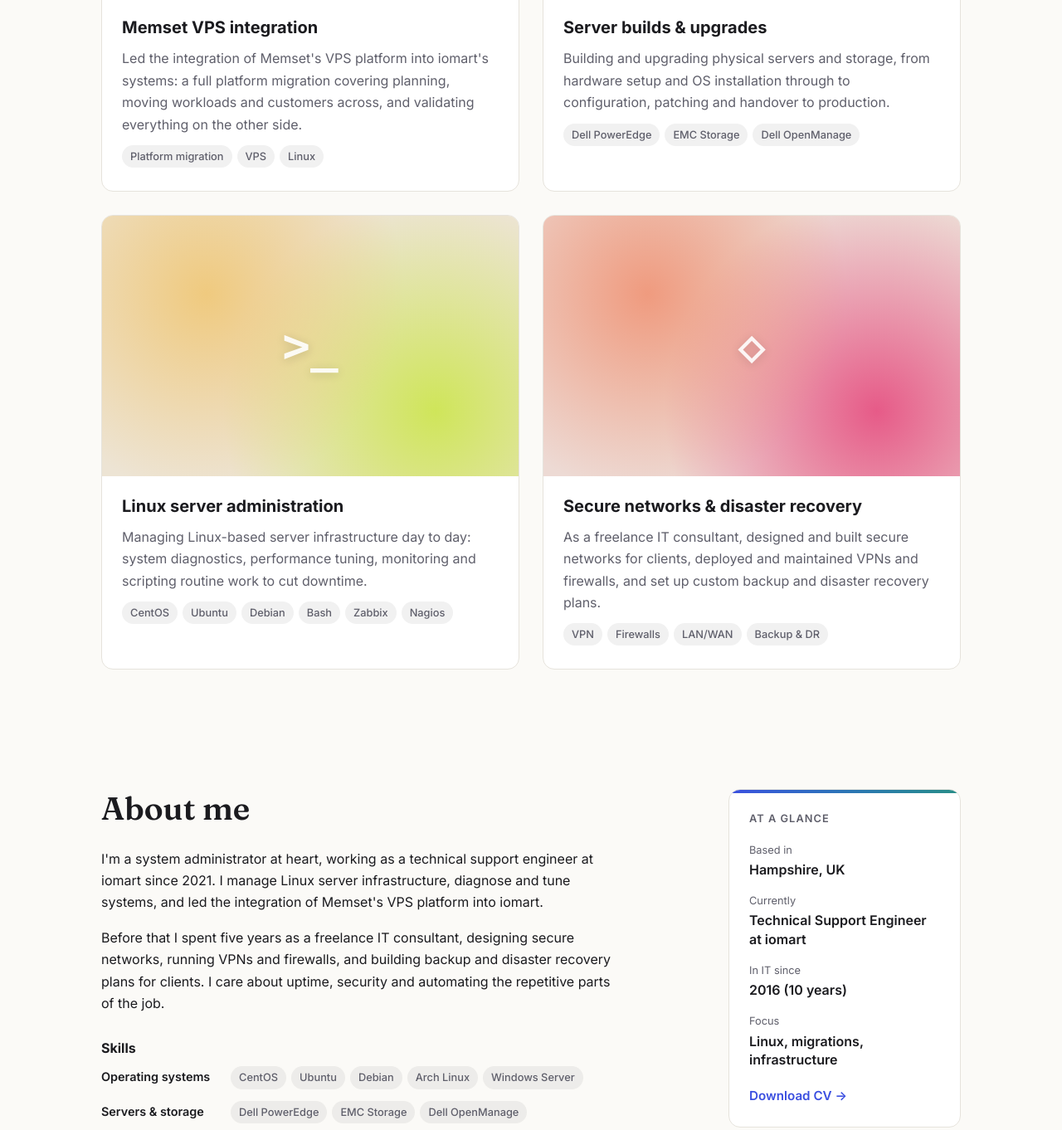
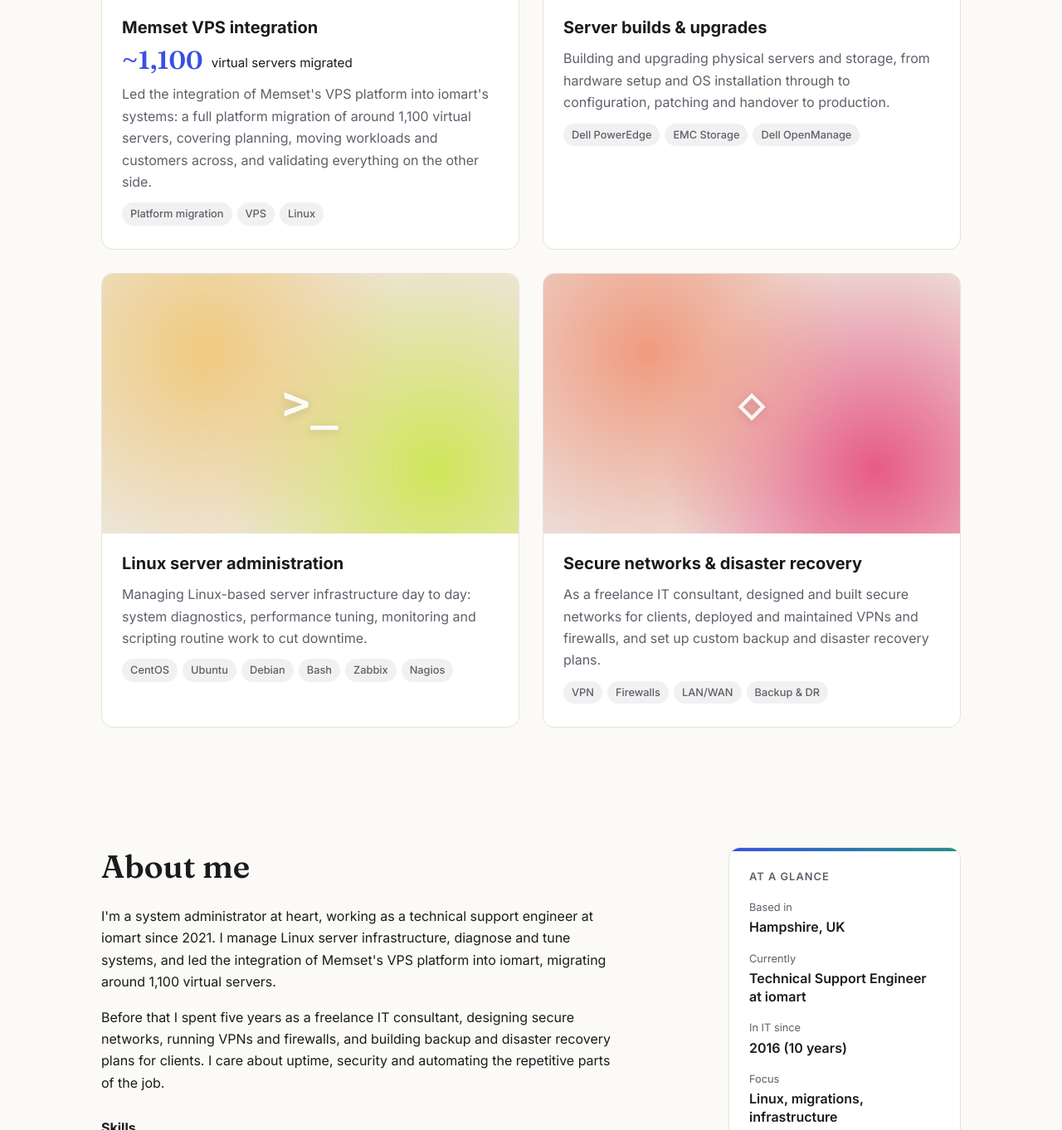
Before and after one commit to marcusw89/marcuswalton.dev, a plain HTML site: page public/index.html in a window 1280 px wide. Shown: the part 1333-2695 px from the top of the page at 83% size. Drawn offline with Linux system fonts and the light colour scheme.

Commit message:
Add Memset migration scale (~1,100 virtual servers)
Co-Authored-By: Claude Opus 5.5 <noreply@anthropic.com>

```diff
--- a/public/css/style.css
+++ b/public/css/style.css
@@ -249,3 +249,10 @@ img { max-width: 100%; display: block; }
   color: var(--accent); font-weight: 600; margin: 0 0 8px;
 }
 .not-found h1 { font-family: var(--font-serif); font-weight: 500; font-size: clamp(2.2rem, 6vw, 3.6rem); margin: 0 0 16px; }
+
+/* Headline number on a project card */
+.project-body .stat { color: var(--text); font-size: .95rem; }
+.project-body .stat strong {
+  font-family: var(--font-serif); font-weight: 600; font-size: 1.9rem; color: var(--accent);
+  margin-right: 6px; line-height: 1; vertical-align: -2px;
+}
--- a/public/index.html
+++ b/public/index.html
@@ -76,7 +76,8 @@
           <div class="thumb thumb-icon" style="--h1: 225; --h2: 265;" aria-hidden="true">⇄</div>
           <div class="project-body">
             <h3>Memset VPS integration</h3>
-            <p>Led the integration of Memset's VPS platform into iomart's systems: a full platform migration covering planning, moving workloads and customers across, and validating everything on the other side.</p>
+            <p class="stat"><strong>~1,100</strong> virtual servers migrated</p>
+            <p>Led the integration of Memset's VPS platform into iomart's systems: a full platform migration of around 1,100 virtual servers, covering planning, moving workloads and customers across, and validating everything on the other side.</p>
             <ul class="tags"><li>Platform migration</li><li>VPS</li><li>Linux</li></ul>
           </div>
         </article>
@@ -114,7 +115,7 @@
     <section id="about" class="section container about">
       <div>
         <h2>About me</h2>
-        <p>I'm a system administrator at heart, working as a technical support engineer at iomart since 2021. I manage Linux server infrastructure, diagnose and tune systems, and led the integration of Memset's VPS platform into iomart.</p>
+        <p>I'm a system administrator at heart, working as a technical support engineer at iomart since 2021. I manage Linux server infrastructure, diagnose and tune systems, and led the integration of Memset's VPS platform into iomart, migrating around 1,100 virtual servers.</p>
         <p>Before that I spent five years as a freelance IT consultant, designing secure networks, running VPNs and firewalls, and building backup and disaster recovery plans for clients. I care about uptime, security and automating the repetitive parts of the job.</p>
         <h3 class="skills-title">Skills</h3>
         <dl class="skill-groups">
@@ -149,7 +150,7 @@
             <ul class="points">
               <li>Manage Linux-based server infrastructure.</li>
               <li>System diagnostics and performance tuning.</li>
-              <li>Led the integration of Memset's VPS platform into iomart systems.</li>
+              <li>Led the integration of Memset's VPS platform into iomart systems, migrating around 1,100 virtual servers.</li>
             </ul>
           </div>
         </li>
```
